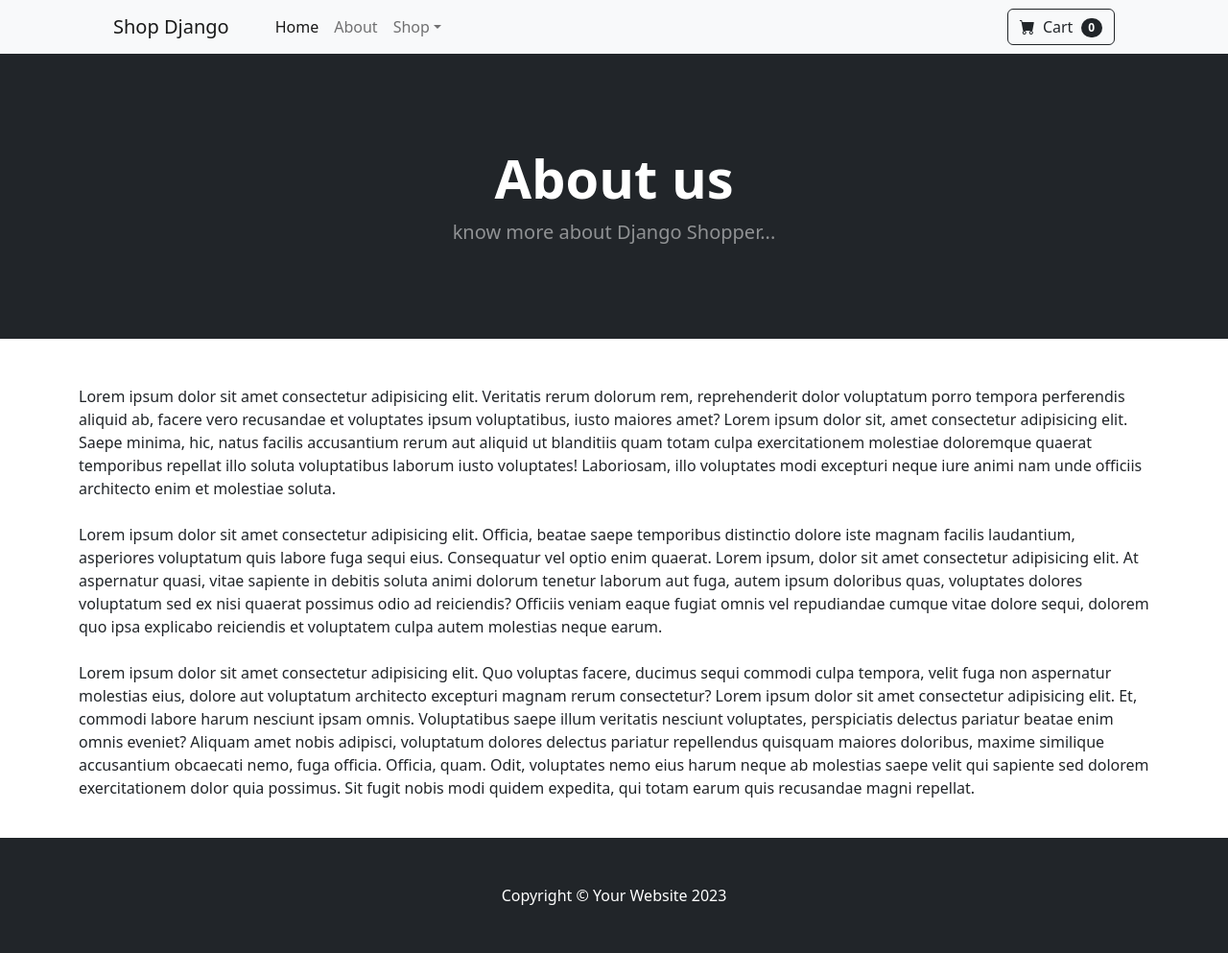
After one commit to TYDev01/Shop-with-Django, a Django app: page /about/ in a window 1280 px wide. The commit adds this page. Shown: the whole page at 96% size. Run offline with Django 5.2, Linux system fonts and the light colour scheme; some libraries are stand-ins or nearby versions.

Commit message:
Template out my pages

```diff
--- /dev/null
+++ b/store/templates/about.html
@@ -0,0 +1,30 @@
+{% extends "base.html" %}
+
+{% block content %}
+<header class="bg-dark py-5">
+      <div class="container px-4 px-lg-5 my-5">
+        <div class="text-center text-white">
+          <h1 class="display-4 fw-bolder">About us</h1>
+          <p class="lead fw-normal text-white-50 mb-0">
+            know more about Django Shopper...
+          </p>
+        </div>
+      </div>
+    </header>
+<div class="container">
+    <div class="row">
+        <p class="align: justify">
+            <br><br>
+            Lorem ipsum dolor sit amet consectetur adipisicing elit. Veritatis rerum dolorum rem, reprehenderit dolor voluptatum porro tempora perferendis aliquid ab, facere vero recusandae et voluptates ipsum voluptatibus, iusto maiores amet?
+            Lorem ipsum dolor sit, amet consectetur adipisicing elit. Saepe minima, hic, natus facilis accusantium rerum aut aliquid ut blanditiis quam totam culpa exercitationem molestiae doloremque quaerat temporibus repellat illo soluta voluptatibus laborum iusto voluptates! Laboriosam, illo voluptates modi excepturi neque iure animi nam unde officiis architecto enim et molestiae soluta.
+            <br><br>
+            Lorem ipsum dolor sit amet consectetur adipisicing elit. Officia, beatae saepe temporibus distinctio dolore iste magnam facilis laudantium, asperiores voluptatum quis labore fuga sequi eius. Consequatur vel optio enim quaerat.
+            Lorem ipsum, dolor sit amet consectetur adipisicing elit. At aspernatur quasi, vitae sapiente in debitis soluta animi dolorum tenetur laborum aut fuga, autem ipsum doloribus quas, voluptates dolores voluptatum sed ex nisi quaerat possimus odio ad reiciendis? Officiis veniam eaque fugiat omnis vel repudiandae cumque vitae dolore sequi, dolorem quo ipsa explicabo reiciendis et voluptatem culpa autem molestias neque earum.
+            <br><br>
+            Lorem ipsum dolor sit amet consectetur adipisicing elit. Quo voluptas facere, ducimus sequi commodi culpa tempora, velit fuga non aspernatur molestias eius, dolore aut voluptatum architecto excepturi magnam rerum consectetur?
+            Lorem ipsum dolor sit amet consectetur adipisicing elit. Et, commodi labore harum nesciunt ipsam omnis. Voluptatibus saepe illum veritatis nesciunt voluptates, perspiciatis delectus pariatur beatae enim omnis eveniet? Aliquam amet nobis adipisci, voluptatum dolores delectus pariatur repellendus quisquam maiores doloribus, maxime similique accusantium obcaecati nemo, fuga officia. Officia, quam. Odit, voluptates nemo eius harum neque ab molestias saepe velit qui sapiente sed dolorem exercitationem dolor quia possimus. Sit fugit nobis modi quidem expedita, qui totam earum quis recusandae magni repellat.
+            <br><br>
+        </p>
+    </div>
+</div>
+{% endblock  %}
--- /dev/null
+++ b/store/templates/base.html
@@ -0,0 +1,95 @@
+{% load static %}
+<!DOCTYPE html>
+<html lang="en">
+  <head>
+    <meta charset="utf-8" />
+    <meta
+      name="viewport"
+      content="width=device-width, initial-scale=1, shrink-to-fit=no"
+    />
+    <meta name="description" content="" />
+    <meta name="author" content="" />
+    <title>Shop Django - Finger tip shopping</title>
+    <!-- Favicon-->
+    <link
+      rel="icon"
+      type="image/x-icon"
+      href="{%  static 'assets/favicon.ico' %}"
+    />
+    <!-- Bootstrap icons-->
+    <link
+      href="https://cdn.jsdelivr.net/npm/bootstrap-icons@1.5.0/font/bootstrap-icons.css"
+      rel="stylesheet"
+    />
+    <!-- Core theme CSS (includes Bootstrap)-->
+    <link rel="stylesheet" href="{% static 'css/styles.css' %}" />
+  </head>
+  <body>
+
+    <nav class="navbar navbar-expand-lg navbar-light bg-light">
+      <div class="container px-4 px-lg-5">
+        <a class="navbar-brand" href="{% static 'home' %}">Shop Django</a>
+        <button
+          class="navbar-toggler"
+          type="button"
+          data-bs-toggle="collapse"
+          data-bs-target="#navbarSupportedContent"
+          aria-controls="navbarSupportedContent"
+          aria-expanded="false"
+          aria-label="Toggle navigation"
+        >
+          <span class="navbar-toggler-icon"></span>
+        </button>
+        <div class="collapse navbar-collapse" id="navbarSupportedContent">
+          <ul class="navbar-nav me-auto mb-2 mb-lg-0 ms-lg-4">
+            <li class="nav-item">
+              <a class="nav-link active" aria-current="page" href="{% url 'home' %}">Home</a>
+            </li>
+            <li class="nav-item"><a class="nav-link" href="{% url 'about' %}">About</a></li>
+            <li class="nav-item dropdown">
+              <a
+                class="nav-link dropdown-toggle"
+                id="navbarDropdown"
+                href="#"
+                role="button"
+                data-bs-toggle="dropdown"
+                aria-expanded="false"
+                >Shop</a
+              >
+              <ul class="dropdown-menu" aria-labelledby="navbarDropdown">
+                <li><a class="dropdown-item" href="#!">All Products</a></li>
+                <li><hr class="dropdown-divider" /></li>
+                <li><a class="dropdown-item" href="#!">Popular Items</a></li>
+                <li><a class="dropdown-item" href="#!">New Arrivals</a></li>
+              </ul>
+            </li>
+          </ul>
+          <form class="d-flex">
+            <button class="btn btn-outline-dark" type="submit">
+              <i class="bi-cart-fill me-1"></i>
+              Cart
+              <span class="badge bg-dark text-white ms-1 rounded-pill">0</span>
+            </button>
+          </form>
+        </div>
+      </div>
+    </nav>
+
+    {% block content %}
+
+    {% endblock  %}
+
+
+    <footer class="py-5 bg-dark">
+      <div class="container">
+        <p class="m-0 text-center text-white">
+          Copyright &copy; Your Website 2023
+        </p>
+      </div>
+    </footer>
+    <!-- Bootstrap core JS-->
+    <script src="https://cdn.jsdelivr.net/npm/bootstrap@5.2.3/dist/js/bootstrap.bundle.min.js"></script>
+    <!-- Core theme JS-->
+    <script src="{% static 'js/scripts.js' %}"></script>
+  </body>
+</html>
--- a/store/urls.py
+++ b/store/urls.py
@@ -4,4 +4,5 @@ from . import views
 
 urlpatterns = [
     path('', views.home, name='home'),
+    path('about/', views.about, name='about'),
 ]
--- a/store/views.py
+++ b/store/views.py
@@ -6,4 +6,5 @@ def home(request):
     products = Product.objects.all()
     return render(request, 'home.html', {'products': products})
 
-#
+def about(req):
+    return render(req, 'about.html')
```
Also changed, not shown: store/templates/home.html (+10 -96 lines), store/templates/navbar.html (added, +50 -0 lines).
